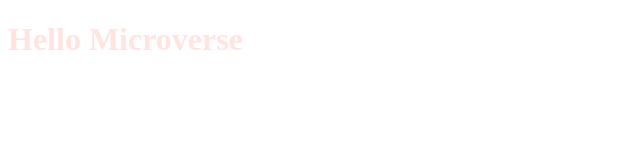
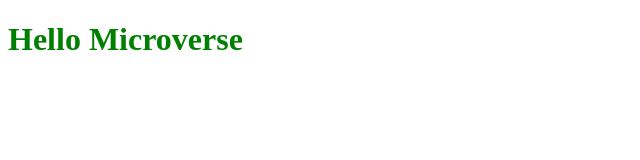
Before and after one commit to Athaliah8/Hello-Microverse, a website: page index.html in a window 1280 px wide. Shown: the whole page, without its empty margins (0-640 px from the left). Drawn offline with Linux system fonts and the light colour scheme.

Commit message:
Update style.css file

```diff
--- a/style.css
+++ b/style.css
@@ -1,3 +1 @@
-h1{
-    color:mistyrose;
-}
+h1 { color: green; }
```
